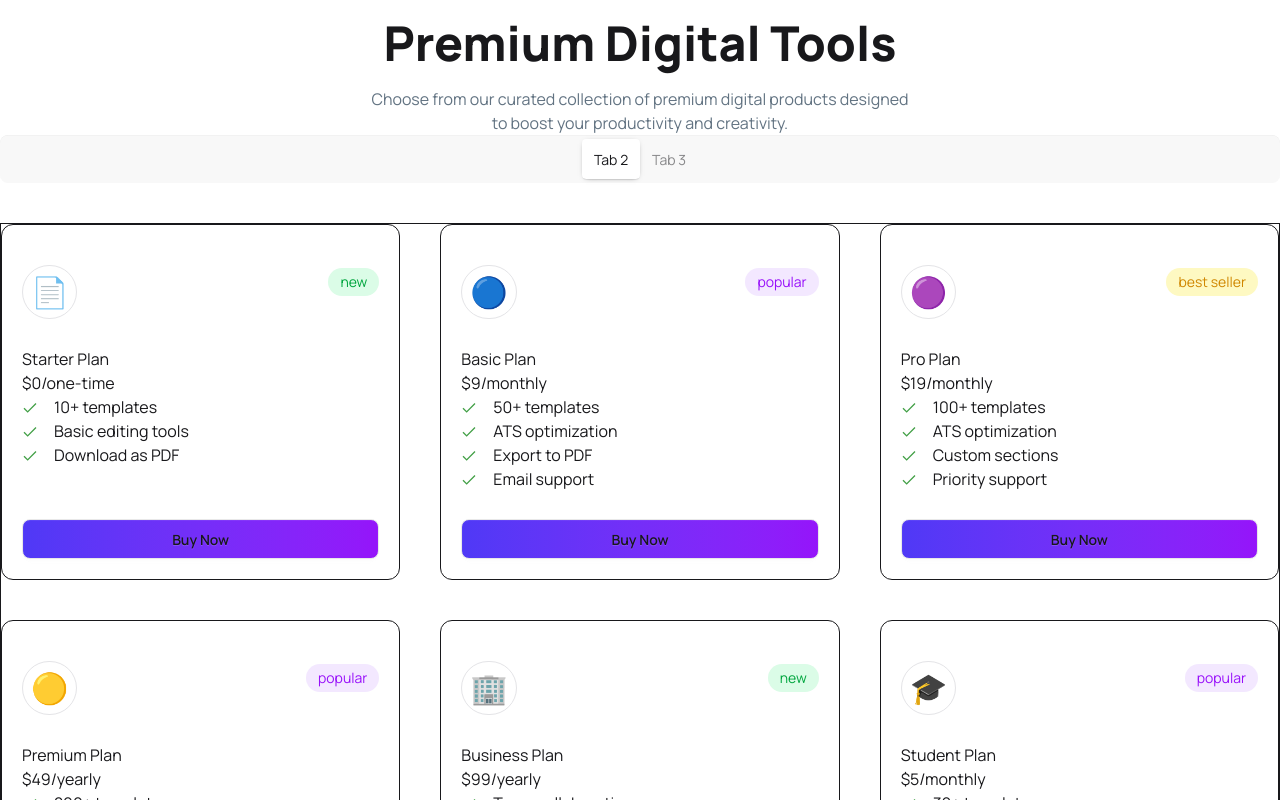
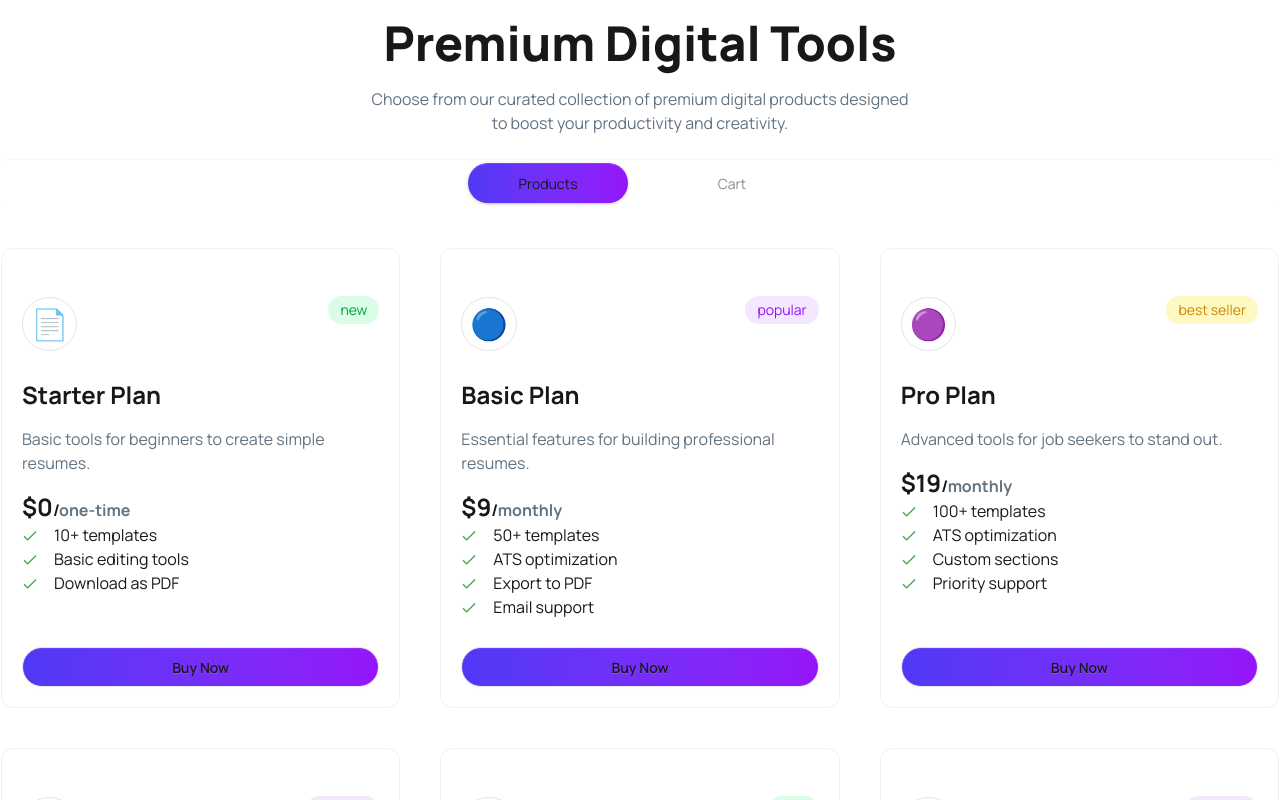
Before and after one commit to parvezmahmudlalin/DigiTools-Platform, a React (Vite) app: page / in a window 1280 px wide. Shown: the part 960-1760 px from the top of the page. Built offline with nearby package versions, Linux system fonts and the light colour scheme.

Commit message:
added cart component

```diff
--- a/src/Components/ProductCart/ProductCart.jsx
+++ b/src/Components/ProductCart/ProductCart.jsx
@@ -1,10 +1,55 @@
-import React from 'react';
+import React, { useState } from 'react';
+import { FcCheckmark } from "react-icons/fc";
+const ProductCart = ({product ,carts,setCarts}) => {
+   const [isBuyNow, setIsBuyNow] = useState(false);
 
-const ProductCart = () => {
+   const handleBuyButton = () => {
+    setIsBuyNow(true);
+    setCarts ([...carts, product]);
+
+   }
   return (
-    <div>
+     <div key={product.id} className='border border-[#f1f1f1] gap-7 p-5 rounded-xl flex flex-col h-full'>
+                {/* top section */}
+                <div className='flex justify-between items-center  '>
+                  <h1 className='mt-7 text-3xl p-2 border border-zinc-200 rounded-full'>{product.icon}</h1>
+                  {/* tag */}
+        <span
+        className={`text-sm px-3 py-1 rounded-full  ${
+        product.tagType === "best seller"
+          ? "bg-yellow-100 text-yellow-600"
+          : product.tagType === "popular"
+          ? "bg-purple-100 text-purple-600"
+          : product.tagType === "new"
+          ? "bg-green-100 text-green-600"
+          : ""
+          }`}
+              >
+              {product.tag}
+          </span>
+                </div>
+                <div>
+                  <h1 className='font-bold text-2xl'>{product.name}</h1>
 
-    </div>
+                  <p className='text-[#627382] mt-4'>{product.description}</p>
+                  <p className='font-bold mt-4'><span className='text-2xl'>${product.price}</span>/<span className='text-[#627382]'>{product.period}</span></p>
+                {/* features */}
+                <div>{product.features.map((feature,index) => (
+                  <div key={index} className='flex items-center gap-4'>
+                 <FcCheckmark/>
+                 <p>{feature}</p>
+
+
+                  </div>
+
+
+                ))}</div>
+
+                </div>
+                <button onClick={handleBuyButton} className='btn w-full rounded-full mt-auto  bg-linear-to-r from-[#4F39F6] to-[#9514FA]'>{
+                isBuyNow ? "Added to Cart" : "Buy Now"
+                }</button>
+       </div>
   );
 };
 
--- a/src/Components/Products/Products.jsx
+++ b/src/Components/Products/Products.jsx
@@ -1,73 +1,37 @@
-import React, { use } from 'react';
-import { FcCheckmark } from "react-icons/fc";
+import React, {  use, useState  } from 'react';
+import ProductCart from '../ProductCart/ProductCart';
+import Cart from '../ui/Cart';
 
   const Products = ({productPromise}) => {
 
       const products = use (productPromise);
-  console.log(products)
+      const [activeTab,setActiveTab] = useState("Products");
+      const [carts, setCarts] = useState([]);
+
+
   return (
     <div className='container mx-auto'>
       <div className='text-center mt-30 '>
              <h1 className='font-extrabold text-5xl'>Premium Digital Tools</h1>
              <p className='text-[#627382] mt-5 '>Choose from our curated collection of premium digital products designed <br/>to boost your productivity and creativity.</p>
 
+             {/* name of each tab group should be unique */}
+        <div className="tabs tabs-box items-center justify-center bg-transparent mt-6 gap-6">
 
-      {/* name of each tab group should be unique */}
-<div className="tabs tabs-box items-center justify-center">
-
-  <input type="radio" name="my_tabs_1" className="tab" aria-label="Tab 2" defaultChecked />
-  <input type="radio" name="my_tabs_1" className="tab" aria-label="Tab 3" />
+          <input type="radio" name="my_tabs_1" className="tab rounded-full w-40 bg-linear-to-r from-[#4F39F6] to-[#9514FA]" aria-label="Products" defaultChecked onClick={() => setActiveTab("Products")}/>
+          <input type="radio" name="my_tabs_1" className="tab rounded-full w-40" aria-label="Cart"
+          onClick={() => setActiveTab("Cart")}/>
         </div>
       </div>
-
-      <div className='container mt-10 border mx-auto grid md:grid-cols-2 lg:grid-cols-3 gap-10 '>
-       {
+      <div className='container mt-10 border border-[#FFFFFF] mx-auto grid md:grid-cols-2 lg:grid-cols-3 gap-10 '>
+       { activeTab === "Products" &&
         products.map((product) => (
-          <div key={product.id} className='border gap-7 p-5 rounded-xl flex flex-col h-full'>
-            {/* top section */}
-            <div className='flex justify-between items-center  '>
-              <h1 className='mt-5 text-3xl p-2 border border-zinc-200 rounded-full'>{product.icon}</h1>
-              {/* tag */}
-              <span
-  className={`text-sm px-3 py-1 rounded-full ${
-    product.tagType === "best seller"
-      ? "bg-yellow-100 text-yellow-600"
-      : product.tagType === "popular"
-      ? "bg-purple-100 text-purple-600"
-      : product.tagType === "new"
-      ? "bg-green-100 text-green-600"
-      : ""
-  }`}
->
-  {product.tag}
-</span>
-
-
-
-            </div>
-
-            <div>
-              <h1>{product.name}</h1>
-              <p>${product.price}/{product.period}</p>
-            {/* features */}
-            <div>{product.features.map((feature,index) => (
-              <div key={index} className='flex items-center gap-4'>
-             <FcCheckmark/>
-             <p>{feature}</p>
-
-
-              </div>
-
-
-            ))}</div>
-
-            </div>
-            <button className='btn w-full  mt-auto rounded-lg bg-linear-to-r from-[#4F39F6] to-[#9514FA]'>Buy Now</button>
-          </div>
+         <ProductCart key={product.id} product = {product} carts={carts} setCarts = {setCarts}/>
         ))
        }
 
       </div>
+        {activeTab === "Cart" && <Cart carts = {carts} setCarts = {setCarts}/>}
     </div>
 
   );
--- a/src/Components/ui/Cart.jsx
+++ b/src/Components/ui/Cart.jsx
@@ -0,0 +1,63 @@
+
+
+  const Cart = ({ carts, setCarts }) => {
+
+
+  return (
+    <div className="border border-zinc-200 p-6 rounded-lg mb-40">
+      <h1 className="font-extrabold text-3xl mb-6">Your Cart</h1>
+
+      {carts.length === 0 ? (
+        <div className="text-center py-20">
+          <p className="text-2xl font-medium">Your Cart is Empty</p>
+          <p className="text-gray-500 mt-2"></p>
+        </div>
+      ) : (
+        <>
+          {carts.map((cart, index) => (
+            <div
+              key={index}
+              className="bg-base-300 border rounded-lg mt-4 mb-8 p-5"
+            >
+              <div className="flex justify-between items-center">
+                <div className="flex gap-5 items-center">
+                  <div className="text-4xl border rounded-full border-zinc-200 w-14 h-14 flex items-center justify-center">
+                    {cart.icon}
+                  </div>
+                  <div>
+                    <h1 className="text-2xl font-bold">{cart.name}</h1>
+                    <p className="text-[#627382]">${cart.price}</p>
+                  </div>
+                </div>
+
+                <button
+                  className="btn btn-ghost rounded-full text-red-500 hover:text-red-600"
+                  onClick={() => {
+                    const updatedCart = carts.filter((_, i) => i !== index);
+                    setCarts(updatedCart);
+                  }}
+                >
+                  Remove
+                </button>
+              </div>
+            </div>
+          ))}
+
+
+          <div className="mt-8 pt-6 border-t">
+            <div className="flex justify-between text-xl font-semibold mb-6">
+              <span>Total:</span>
+              <span>${carts.reduce((sum, item) => sum + item.price, 0)}</span>
+            </div>
+
+            <button className="btn btn-primary w-full py-3 text-lg rounded-full">
+              Proceed To Checkout
+            </button>
+          </div>
+        </>
+      )}
+    </div>
+  );
+};
+
+export default Cart;
```
Lines whose indentation alone changed are shown as unchanged.
